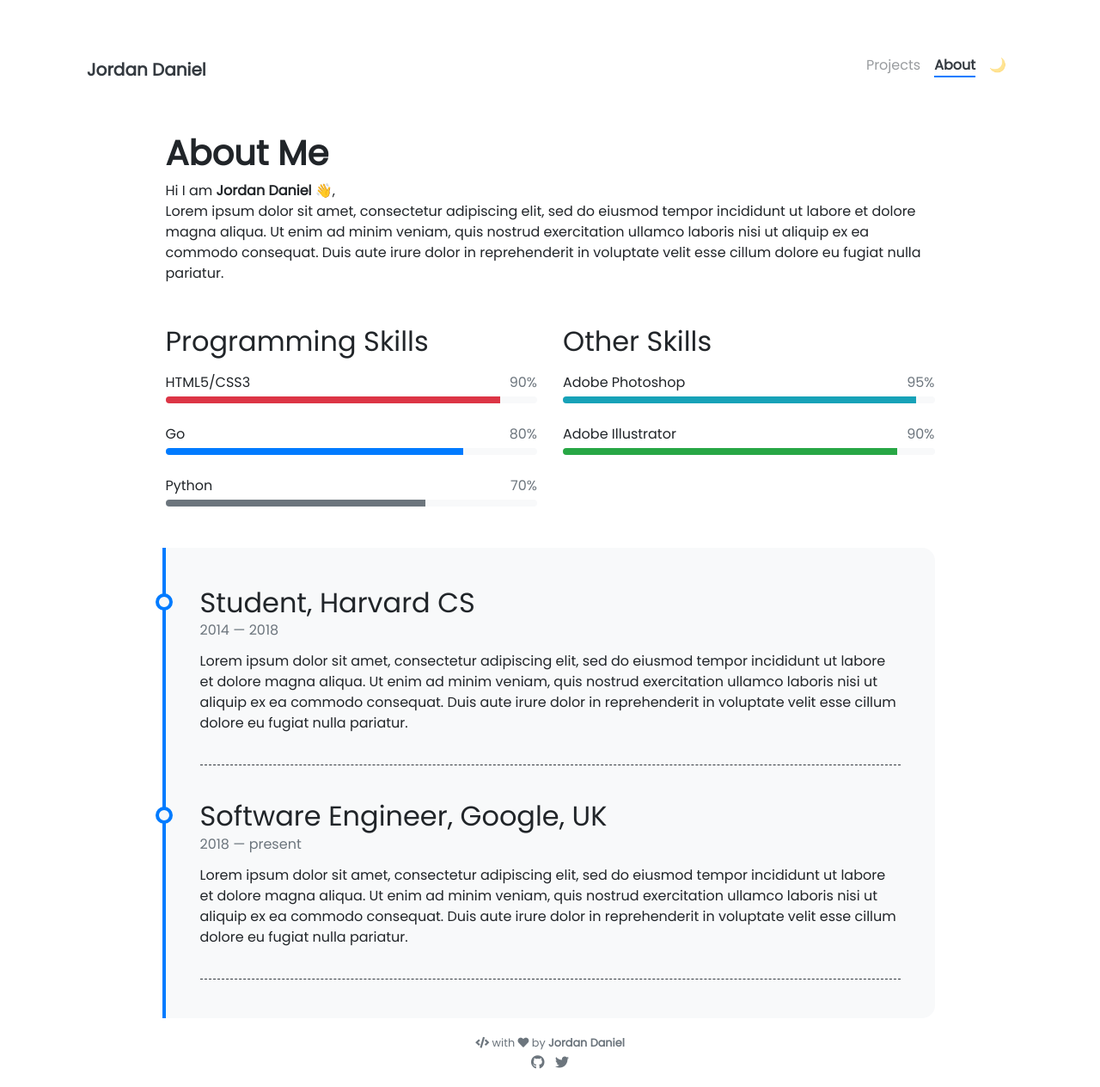
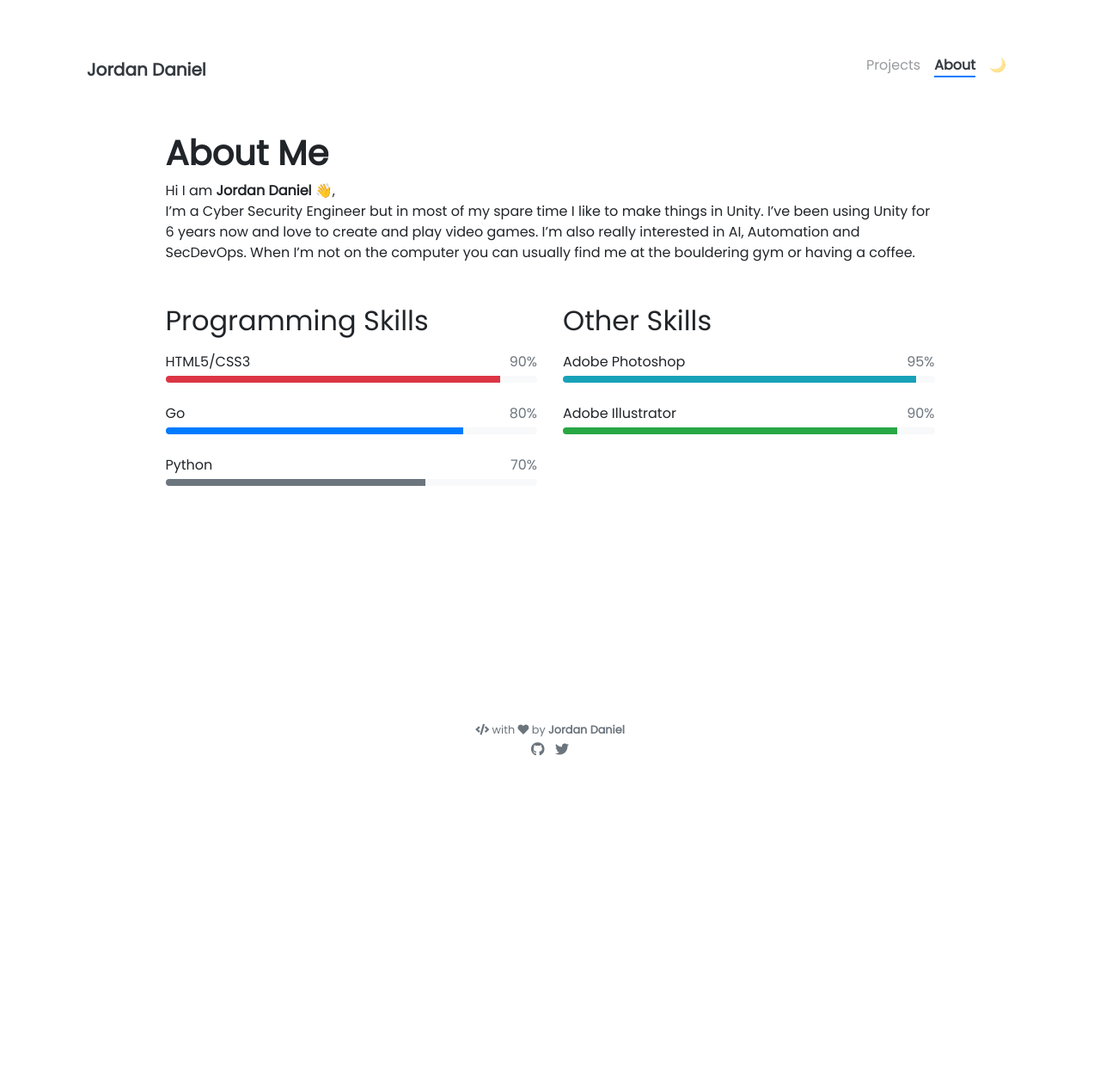
Before and after one commit to Bufferoverflovv/bufferoverflovv.github.io, a Jekyll site: the page built from pages/about.md, in a window 1280 px wide. Shown: the whole page at 86% size. Built offline with Jekyll 4.4.1, drawn with Linux system fonts in a browser that asks for light colours; nearby versions of some CDN libraries; emoji names are drawn with the system emoji font; after the commit the page ends 900 px from its top, so only the background shows below that.

Commit message:
Update about.md

```diff
--- a/pages/about.md
+++ b/pages/about.md
@@ -8,13 +8,9 @@ weight: 3
 # **About Me**
 
 Hi I am **{{ site.author.name }}** :wave:,<br>
-Lorem ipsum dolor sit amet, consectetur adipiscing elit, sed do eiusmod tempor incididunt ut labore et dolore magna aliqua. Ut enim ad minim veniam, quis nostrud exercitation ullamco laboris nisi ut aliquip ex ea commodo consequat. Duis aute irure dolor in reprehenderit in voluptate velit esse cillum dolore eu fugiat nulla pariatur.
+I'm a Cyber Security Engineer but in most of my spare time I like to make things in Unity. I've been using Unity for 6 years now and love to create and play video games. I'm also really interested in AI, Automation and SecDevOps. When I'm not on the computer you can usually find me at the bouldering gym or having a coffee.
 
 <div class="row">
 {% include about/skills.html title="Programming Skills" source=site.data.programming-skills %}
 {% include about/skills.html title="Other Skills" source=site.data.other-skills %}
 </div>
-
-<div class="row">
-{% include about/timeline.html %}
-</div>
```
